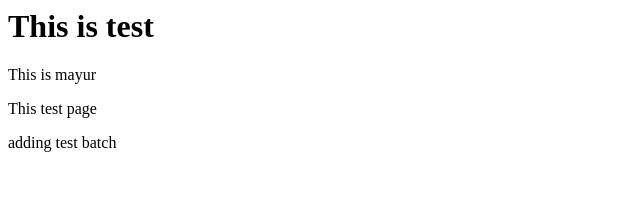
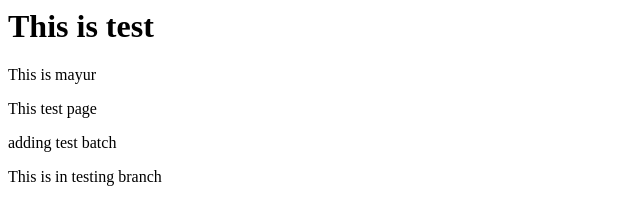
Before and after one commit to mayuri602/devops, a plain HTML site: page index.html in a window 1280 px wide. Shown: the whole page, without its empty margins (0-640 px from the left). Drawn offline with Linux system fonts and the light colour scheme.

Commit message:
test merge

```diff
--- a/index.html
+++ b/index.html
@@ -2,3 +2,4 @@
 <p>This is mayur</p>
 <p>This test page</p>
 <p>adding test batch</p>
+<p>This is in testing branch</p>
```
